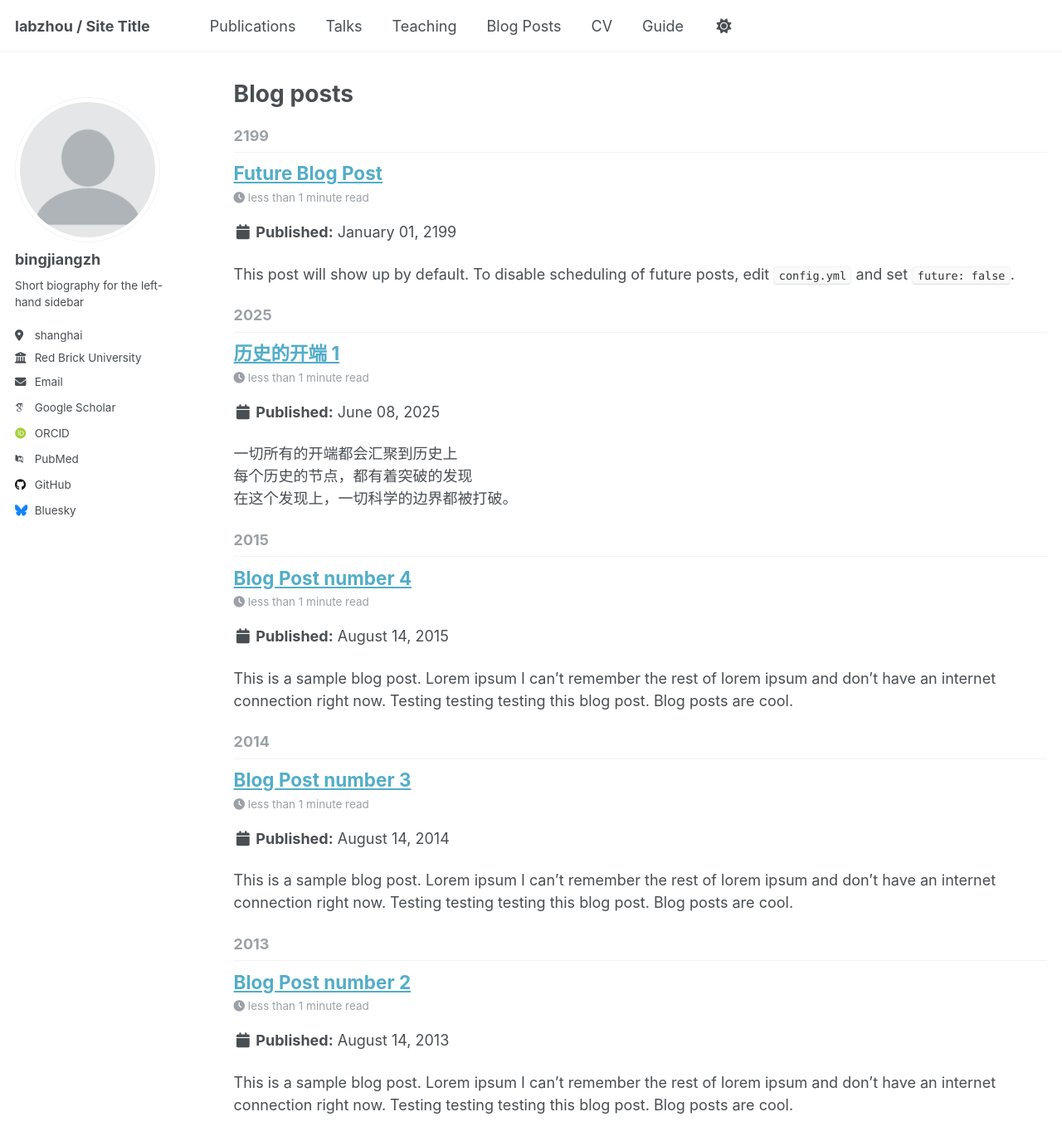
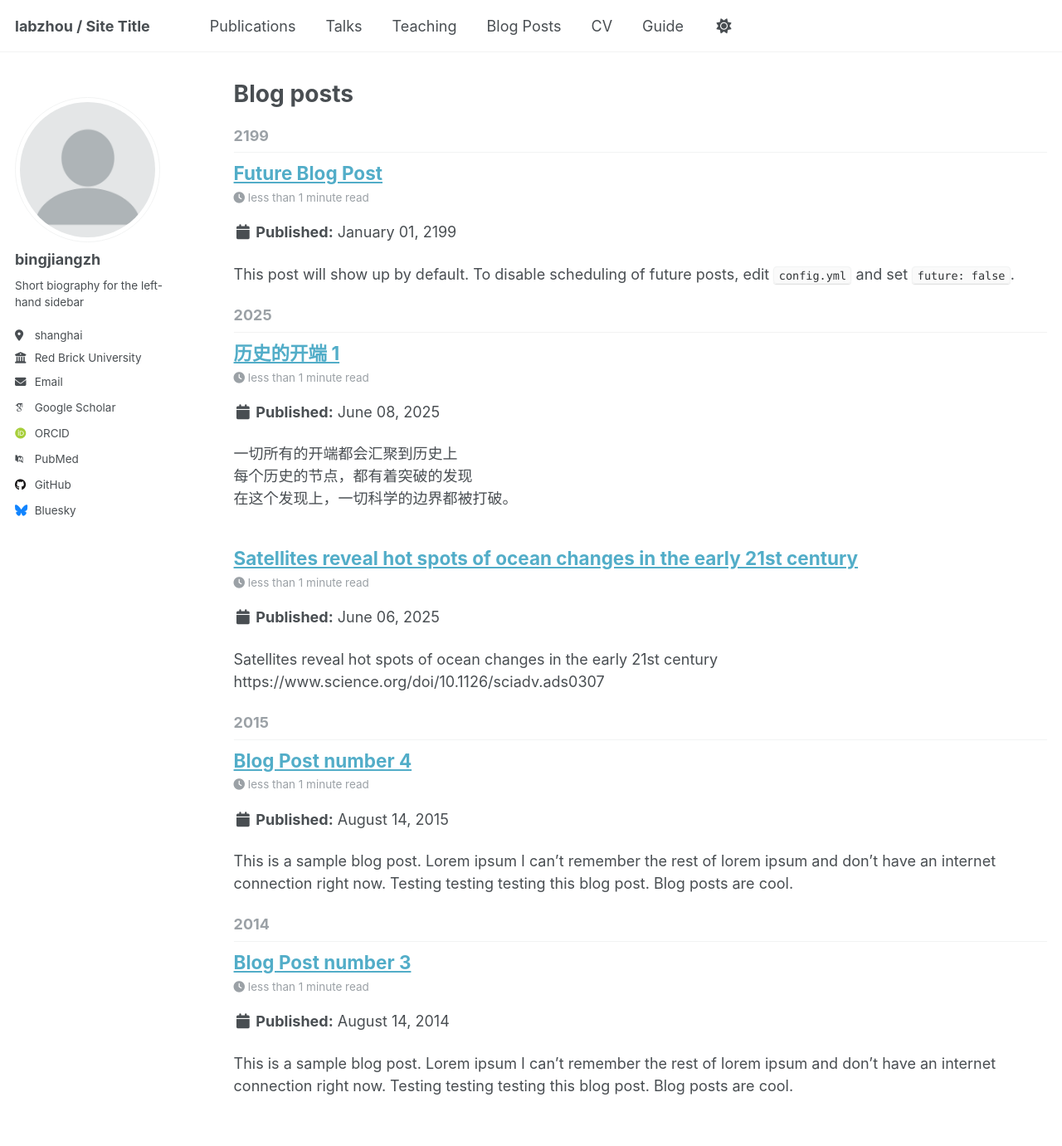
Before and after one commit to labzhou/labzhou.github.io, a Jekyll site: the page built from _pages/year-archive.html, in a window 1280 px wide and 1400 px high. Shown: the top 1381 px of the window at 83% size. Built offline with Jekyll 4.4.1, drawn with Linux system fonts in a browser that asks for light colours; some web fonts are replaced; part of the change alters nothing that is shown.

Commit message:
Update 2013-08-14-blog-post-2.md

```diff
--- a/_posts/2013-08-14-blog-post-2.md
+++ b/_posts/2013-08-14-blog-post-2.md
@@ -1,20 +1,64 @@
 ---
-title: 'Blog Post number 2'
-date: 2013-08-14
-permalink: /posts/2013/08/blog-post-2/
+title: 'Satellites reveal hot spots of ocean changes in the early 21st century'
+date: 6 Jun 2025
+permalink: https://www.science.org/doi/10.1126/sciadv.ads0307
 tags:
-  - cool posts
+  - 水色
   - category1
   - category2
 ---
 
-This is a sample blog post. Lorem ipsum I can't remember the rest of lorem ipsum and don't have an internet connection right now. Testing testing testing this blog post. Blog posts are cool.
+Satellites reveal hot spots of ocean changes in the early 21st century   https://www.science.org/doi/10.1126/sciadv.ads0307
 
-Headings are cool
-======
+### 1. **研究背景**
 
-You can have many headings
-======
+* **问题背景**：这篇文章主要研究了全球海洋色彩变化，尤其是在气候变化的背景下，海洋颜色的变化能够反映海洋生态系统的变化。文章聚焦于水色变化对海洋生态系统（例如浮游植物生物量）及其变化的影响。海洋颜色的变化是由温度、气候事件（如ENSO，印度洋偶极子等）及其他海洋过程（如海水层化、营养物质运输等）驱动的。
+* **意义**：随着气候变化，海洋生态环境也在发生变化，尤其是低纬度海洋区域。文章旨在揭示这些变化背后的原因，并通过卫星遥感数据对水色变化进行长期分析，揭示气候变化如何影响海洋生态系统的动态。
 
-Aren't headings cool?
-------
+### 2. **科学问题**
+
+* **核心问题**：海洋颜色变化的主要驱动因素是什么？海洋颜色的变化如何与气候变化（如海表温度变化）相关联？在过去25年中，全球海洋颜色的变化反映了哪些生态学和气候变化趋势？
+* **研究目标**：通过分析过去25年的卫星数据，探索全球海洋水色变化的时空模式，以及这些变化与气候变化（特别是海表温度和气候事件）的关系。
+
+### 3. **科学假设**
+
+* **假设1**：海洋颜色变化与海表温度（SST）变化密切相关，尤其在低纬度地区，海洋水色变得更浅或偏绿。
+* **假设2**：气候事件（如ENSO和印度洋偶极子）对海洋水色变化有显著影响，尤其是在热带和亚热带地区。
+* **假设3**：水色的变化与浮游植物群落结构密切相关，水色变浅可能与浮游植物生物量的下降有关。
+
+### 4. **研究内容**
+
+* **数据来源**：研究使用了1998年至2022年的全球海洋颜色遥感数据，包括ESA Ocean Color Climate Change Initiative (OC-CCI)数据集，这些数据能够提供全球范围内的海洋水色变化信息。
+* **方法**：文章采用了时间序列分析、相关性分析和因果关系分析方法，探讨水色变化与海表温度变化之间的关系。
+* **研究过程**：
+
+  * **水色变化监测**：使用卫星遥感数据分析全球海洋的水色变化，特别是海洋水色的“色调角度”（α\*）。
+  * **气候变化分析**：通过与气候事件（如ENSO）和海表温度（SST）的相关性分析，研究这些因素如何驱动水色的变化。
+  * **浮游植物动态分析**：进一步探索水色变化与浮游植物群落的关系，分析不同水色区域的浮游植物组成差异。
+
+### 5. **如何做**
+
+* **数据分析**：使用长期的卫星遥感数据，结合海表温度（SST）数据，进行相关性和因果分析。
+* **分析方法**：
+
+  * **相关性分析**：分析水色变化和海表温度变化之间的相关性，寻找趋势和异常。
+  * **因果分析**：使用归一化信息流（NIF）分析，研究海表温度对水色变化的长期影响。
+  * **浮游植物群落**：将水色变化与浮游植物生物量（如叶绿素a）结合分析，探讨水色与浮游植物群落结构的关系。
+
+### 6. **研究的不足**
+
+* **数据的时间跨度有限**：文章只分析了过去25年的数据，可能无法揭示更长期的海洋颜色变化趋势。
+* **局部区域的代表性不足**：研究主要基于全球范围的卫星数据，某些局部区域的细节可能没有充分体现。
+* **水色变化的驱动因素复杂**：虽然文章探讨了海表温度和气候事件的影响，但海洋水色变化是多因素共同作用的结果，可能还有其他未被深入讨论的因素，如营养物质浓度、浮游植物的物种组成等。
+
+### 7. **研究的足够之处**
+
+* **方法创新**：文章通过结合卫星遥感数据和气候事件（如ENSO、印度洋偶极子等）分析水色变化，提供了全球海洋水色变化的新视角。
+* **综合性强**：研究涵盖了全球范围的水色变化分析，并与气候变化及生态变化（如浮游植物群落结构）建立了紧密的联系。
+* **数据可靠性高**：文章使用了长期的卫星遥感数据，并结合了实地浮游植物数据，增强了研究的科学性和数据的准确性。
+
+### 总结
+
+这篇文章通过分析海洋水色变化，探索了气候变化对海洋生态系统的影响，特别是在低纬度地区。它为理解海洋生态动态提供了有价值的信息，并通过创新的方法建立了气候变化与海洋生态变化之间的联系。尽管存在数据时间跨度和区域代表性的局限，但该研究对于全球气候变化背景下的生态学研究具有重要的参考价值。
+
+如果你需要更深入的解读某一部分，或者对方法和结果有具体的疑问，请告诉我！
```
